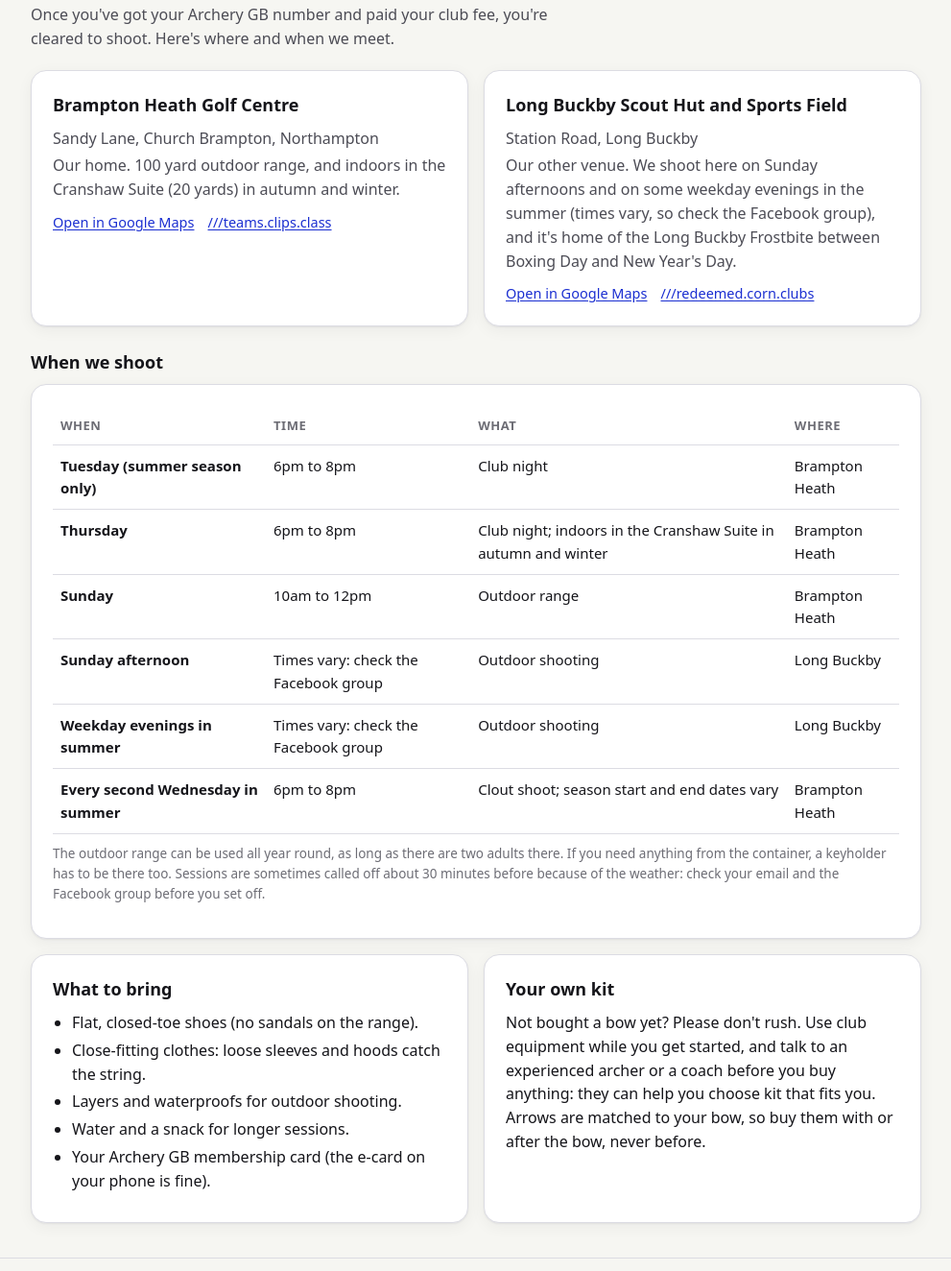
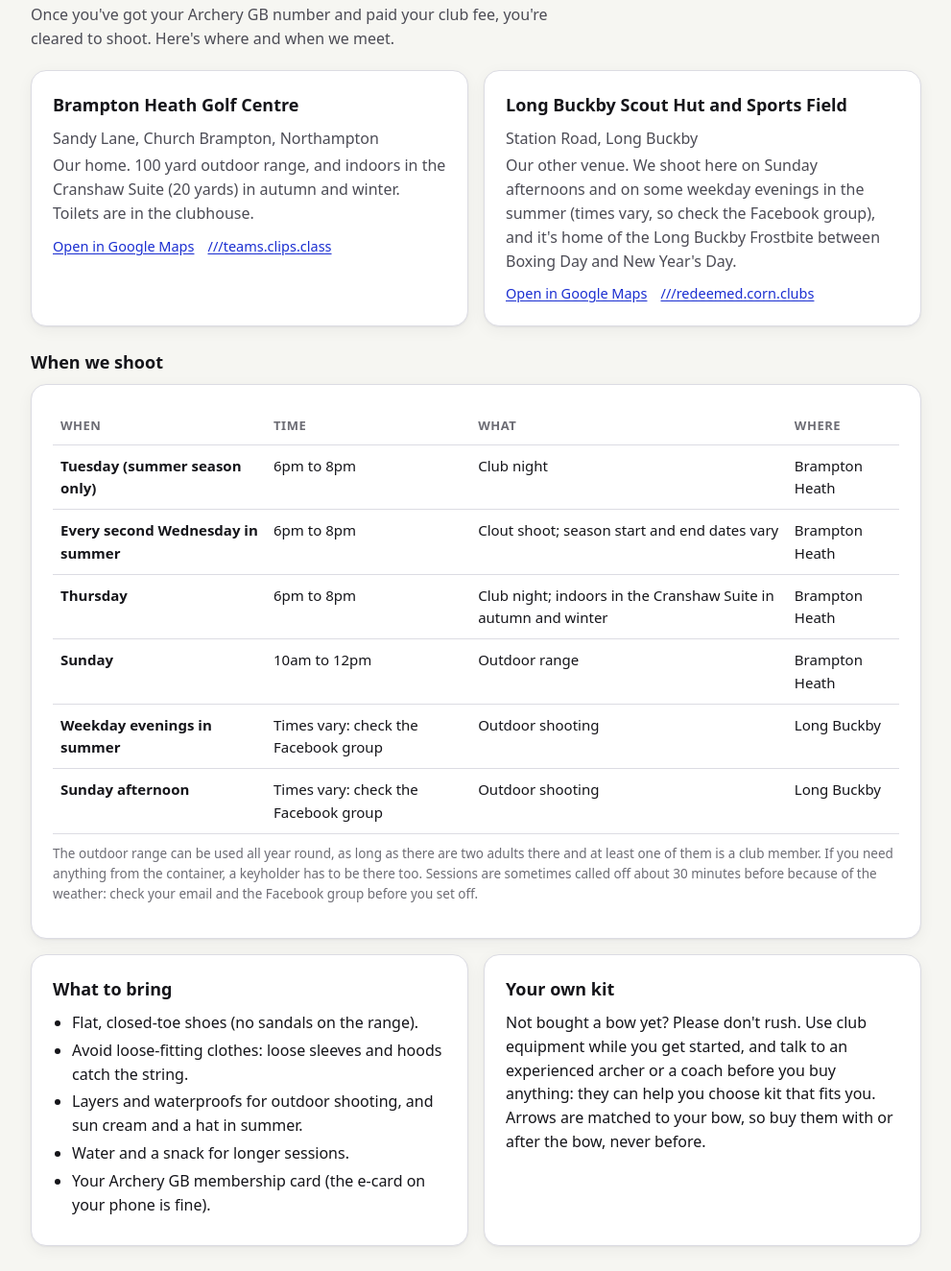
Before and after one commit to neilfletcher/DB-join, a plain HTML site: page index.html in a window 1280 px wide. Shown: the part 4356-5680 px from the top of the page at 96% size, without its empty margins (144-1135 px from the left). Drawn offline with Linux system fonts and the light colour scheme.

Commit message:
Deputy secretary review: two adults rule, sessions by venue, toilets, clothing

```diff
--- a/index.html
+++ b/index.html
@@ -51,24 +51,24 @@ var CLUB = {
   venues: [
     { name: "Brampton Heath Golf Centre", address: "Sandy Lane, Church Brampton, Northampton",
       what3words: "teams.clips.class", maps: "https://www.google.com/maps/search/?api=1&query=Brampton+Heath+Golf+Centre+Sandy+Lane+Church+Brampton",
-      notes: "Our home. 100 yard outdoor range, and indoors in the Cranshaw Suite (20 yards) in autumn and winter." },
+      notes: "Our home. 100 yard outdoor range, and indoors in the Cranshaw Suite (20 yards) in autumn and winter. Toilets are in the clubhouse." },
     { name: "Long Buckby Scout Hut and Sports Field", address: "Station Road, Long Buckby",
       what3words: "redeemed.corn.clubs", maps: "https://www.google.com/maps/search/?api=1&query=Long+Buckby+Scout+Hut+Station+Road+Long+Buckby",
       notes: "Our other venue. We shoot here on Sunday afternoons and on some weekday evenings in the summer (times vary, so check the Facebook group), and it's home of the Long Buckby Frostbite between Boxing Day and New Year's Day." }
   ],
   sessions: [
     { when: "Tuesday (summer season only)", what: "Club night", where: "Brampton Heath", time: "6pm to 8pm" },
+    { when: "Every second Wednesday in summer", what: "Clout shoot; season start and end dates vary", where: "Brampton Heath", time: "6pm to 8pm" },
     { when: "Thursday", what: "Club night; indoors in the Cranshaw Suite in autumn and winter", where: "Brampton Heath", time: "6pm to 8pm" },
     { when: "Sunday", what: "Outdoor range", where: "Brampton Heath", time: "10am to 12pm" },
-    { when: "Sunday afternoon", what: "Outdoor shooting", where: "Long Buckby", time: "Times vary: check the Facebook group" },
     { when: "Weekday evenings in summer", what: "Outdoor shooting", where: "Long Buckby", time: "Times vary: check the Facebook group" },
-    { when: "Every second Wednesday in summer", what: "Clout shoot; season start and end dates vary", where: "Brampton Heath", time: "6pm to 8pm" }
+    { when: "Sunday afternoon", what: "Outdoor shooting", where: "Long Buckby", time: "Times vary: check the Facebook group" }
   ],
-  rangeRule: "The outdoor range can be used all year round, as long as there are two adults there. If you need anything from the container, a keyholder has to be there too. Sessions are sometimes called off about 30 minutes before because of the weather: check your email and the Facebook group before you set off.",
+  rangeRule: "The outdoor range can be used all year round, as long as there are two adults there and at least one of them is a club member. If you need anything from the container, a keyholder has to be there too. Sessions are sometimes called off about 30 minutes before because of the weather: check your email and the Facebook group before you set off.",
   bring: [
     "Flat, closed-toe shoes (no sandals on the range).",
-    "Close-fitting clothes: loose sleeves and hoods catch the string.",
-    "Layers and waterproofs for outdoor shooting.",
+    "Avoid loose-fitting clothes: loose sleeves and hoods catch the string.",
+    "Layers and waterproofs for outdoor shooting, and sun cream and a hat in summer.",
     "Water and a snack for longer sessions.",
     "Your Archery GB membership card (the e-card on your phone is fine)."
   ],
```
